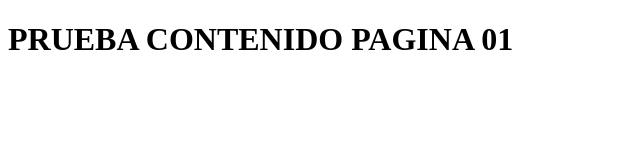
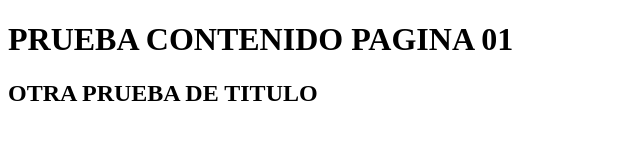
Before and after one commit to DeimerSH/PruebaContenidoGitHub, a plain HTML site: page Pagina1.html in a window 1280 px wide. Shown: the whole page, without its empty margins (0-640 px from the left). Drawn offline with Linux system fonts and the light colour scheme.

Commit message:
commit cambio realizado sobre Pagina1 se agrega etique h2

```diff
--- a/Pagina1.html
+++ b/Pagina1.html
@@ -8,5 +8,6 @@
 </head>
 <body>
 <H1>PRUEBA CONTENIDO PAGINA 01</H1>
+<h2>OTRA PRUEBA DE TITULO</h2>
 </body>
 </html>
```
